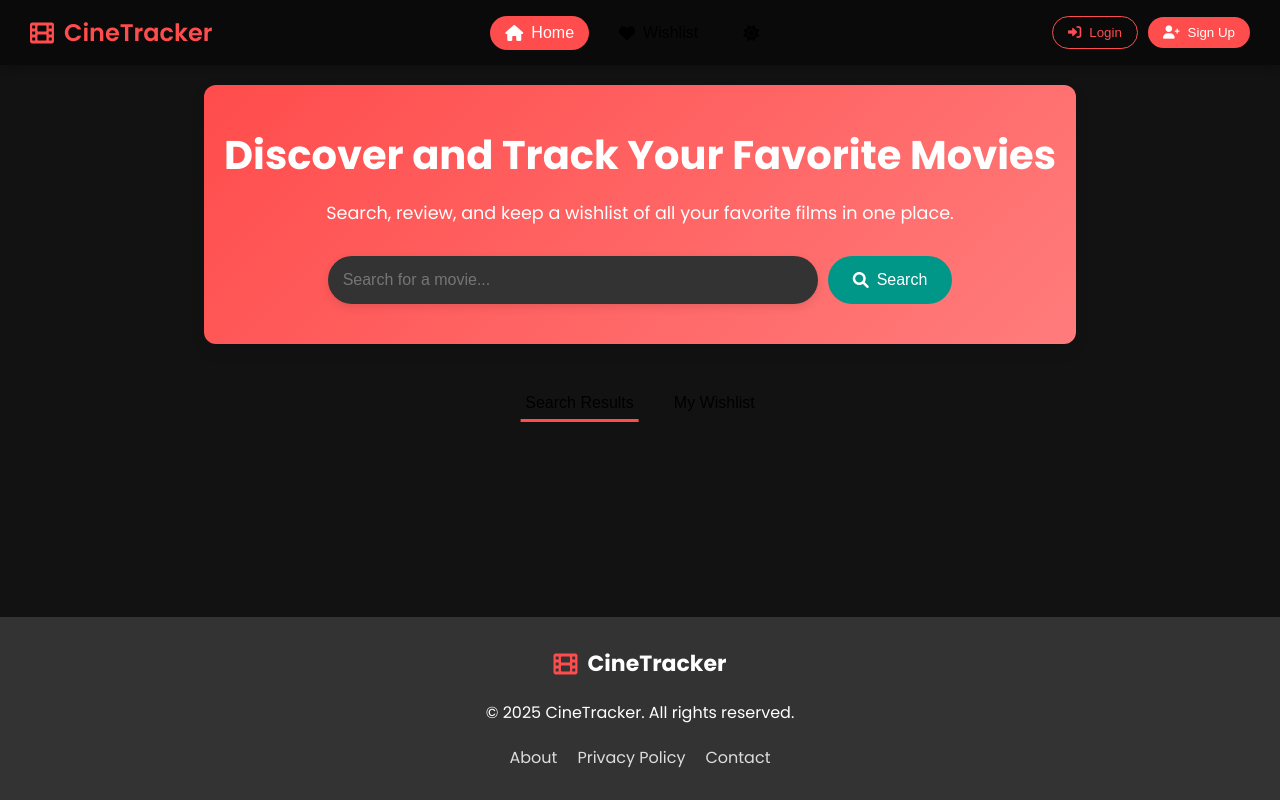
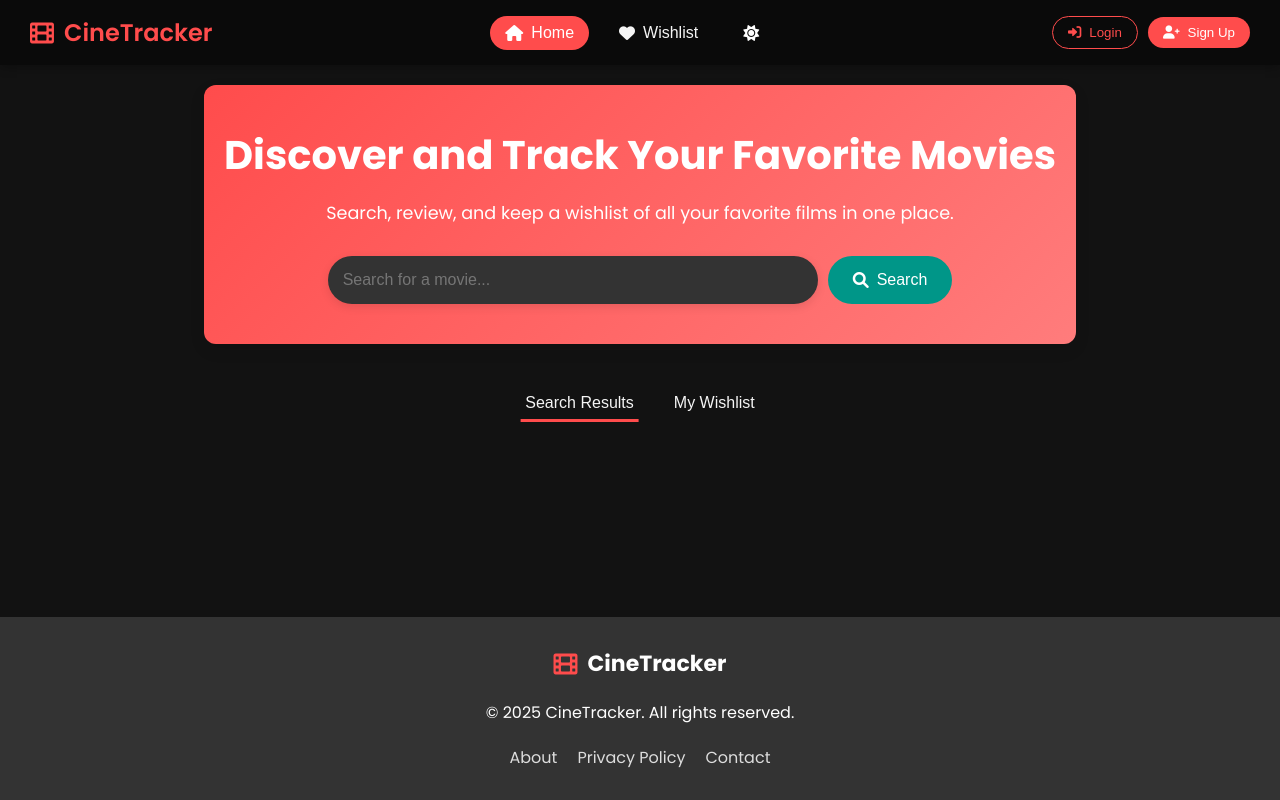
Before and after one commit to Abhinav238/CineTracker---Movie-Review-app, a plain HTML site: page frontend/index.html in a window 1280 px wide. Both pictures are taken after a click on the button 751 px from the left and 32 px from the top of the page. Drawn offline with Linux system fonts and the light colour scheme; no server answers.

Commit message:
Minor Bug fixes in UI

```diff
--- a/frontend/script.js
+++ b/frontend/script.js
@@ -529,15 +529,28 @@ document.addEventListener("DOMContentLoaded", function () {
         applyDarkMode();
     }
 
-    function applyDarkMode() {
-        if (darkMode) {
-            document.body.classList.add("dark-mode");
-            darkModeToggle.innerHTML = '<i class="fas fa-sun"></i>';
-        } else {
-            document.body.classList.remove("dark-mode");
-            darkModeToggle.innerHTML = '<i class="fas fa-moon"></i>';
-        }
-    }
+
+function applyDarkMode() {
+    const icon = darkModeToggle.querySelector("i");
+
+    document.body.classList.toggle("dark-mode", darkMode);
+
+    icon.classList.add("icon-changing");
+
+    setTimeout(() => {
+        darkModeToggle.innerHTML = darkMode
+            ? '<i class="fas fa-sun"></i>'
+            : '<i class="fas fa-moon"></i>';
+
+        const newIcon = darkModeToggle.querySelector("i");
+        newIcon.classList.add("icon-changing");
+
+        requestAnimationFrame(() => {
+            newIcon.classList.remove("icon-changing");
+        });
+    }, 150);
+}
+
 
     function showLoginForm() {
         authForms.classList.remove("hidden");
--- a/frontend/style.css
+++ b/frontend/style.css
@@ -838,3 +838,75 @@ body.dark-mode #searchBox {
         grid-template-columns: repeat(auto-fill, minmax(250px, 1fr));
     }
 }
+/* Dark Mode */
+
+/* Dark Mode: Navigation buttons and icons */
+body.dark-mode .nav-links button:not(.active) {
+    color: #f5f5f5;
+}
+
+/* Dark Mode: Toggle icon */
+body.dark-mode #darkModeToggle i {
+    color: #fff;
+}
+
+/* Dark Mode: Search Results and My Wishlist tabs */
+body.dark-mode .tab-btn {
+    color: #f5f5f5;
+}
+
+/* Dark Mode: Tab underline */
+body.dark-mode .tab-btn.active::after {
+    background-color: var(--primary-color);
+}
+
+/* animation */
+
+
+/* Smooth light/dark mode transition */
+body,
+.navbar,
+.movie-card,
+.auth-container,
+.modal-content,
+.review-item,
+.form-group input,
+textarea,
+#searchBox,
+.tab-btn,
+.nav-links button {
+    transition:
+        background-color 0.3s ease,
+        color 0.3s ease,
+        border-color 0.3s ease,
+        box-shadow 0.3s ease;
+}
+
+
+
+/* Smooth moon/sun icon animation */
+#darkModeToggle i {
+    display: inline-block;
+    transition: transform 0.3s ease, opacity 0.3s ease;
+}
+
+#darkModeToggle i.icon-changing {
+    transform: rotate(180deg) scale(0.5);
+    opacity: 0;
+}
+
+
+
+/* Animate the dark mode toggle icon */
+#darkModeToggle i {
+    transition: transform 0.3s ease, color 0.3s ease;
+}
+
+#darkModeToggle:hover i {
+    transform: rotate(20deg);
+}
+
+
+#mainContent {
+    transition: opacity 0.25s ease;
+}
```
